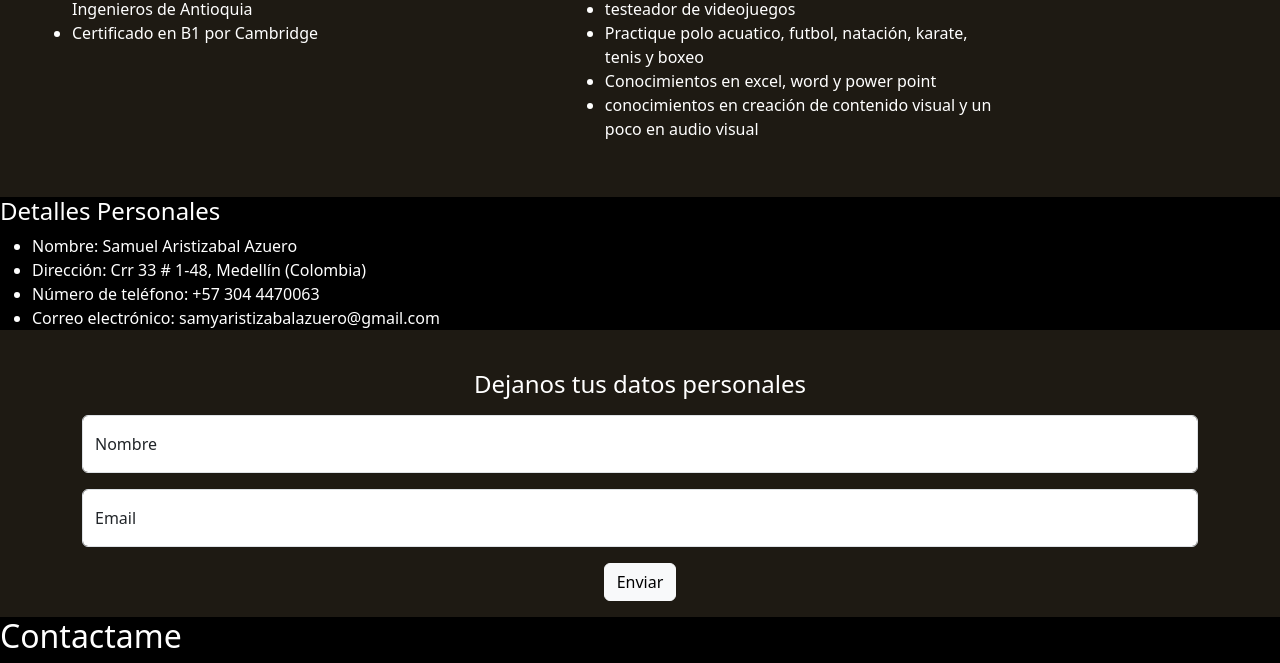
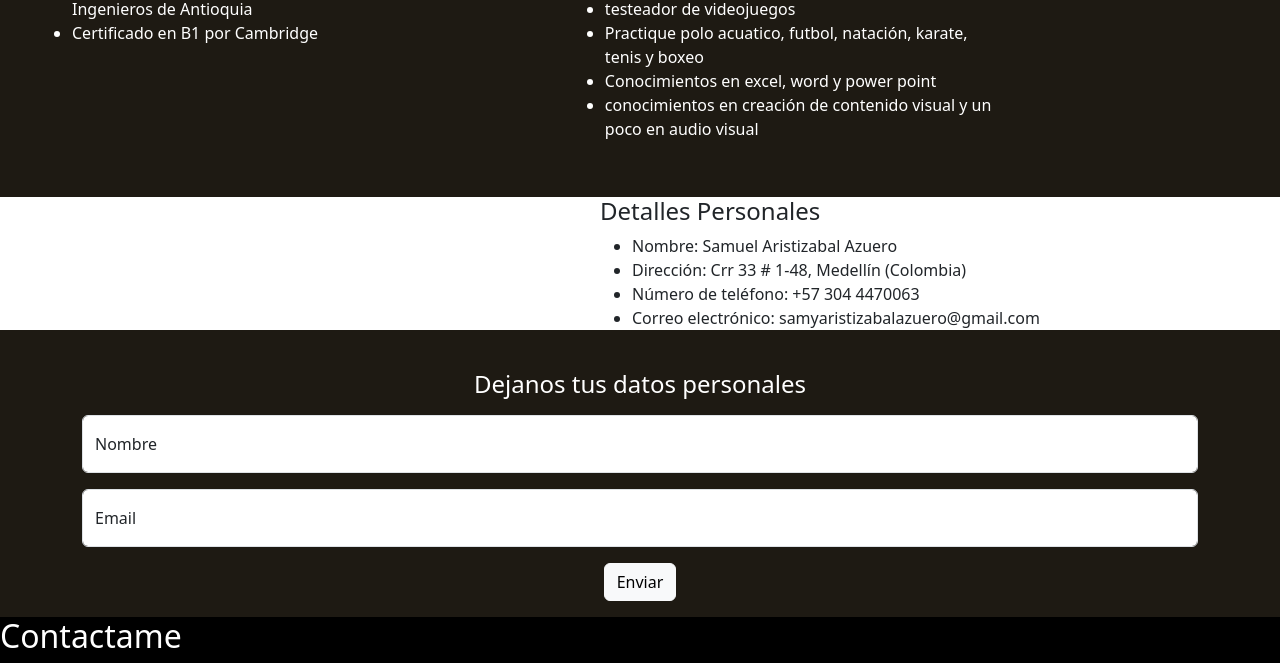
Before and after one commit to toloespinosa/SamyAristi.github.io, a plain HTML site: page index.html in a window 1280 px wide. Shown: the part 758-1421 px from the top of the page. Drawn offline with nearby package versions, Linux system fonts and the light colour scheme.

Commit message:
La sección datos personales la cambie de color a blanco el fondo y la centré a la pagina

```diff
--- a/assets/css/style.css
+++ b/assets/css/style.css
@@ -40,3 +40,8 @@ margin-top: 0px;
 .listaDatos{
   margin: 0px;
 }
+
+.datos{
+  background-color: white;
+  margin-inline-start: 600px;
+}
--- a/index.html
+++ b/index.html
@@ -96,7 +96,7 @@
   </div>
 </section>
 
-<div style="background-color: black; color: white;">
+<div class="datos">
     <h4>Detalles Personales</h4>
     <ul class="listaDatos">
       <li>Nombre: Samuel Aristizabal Azuero</li>
```
